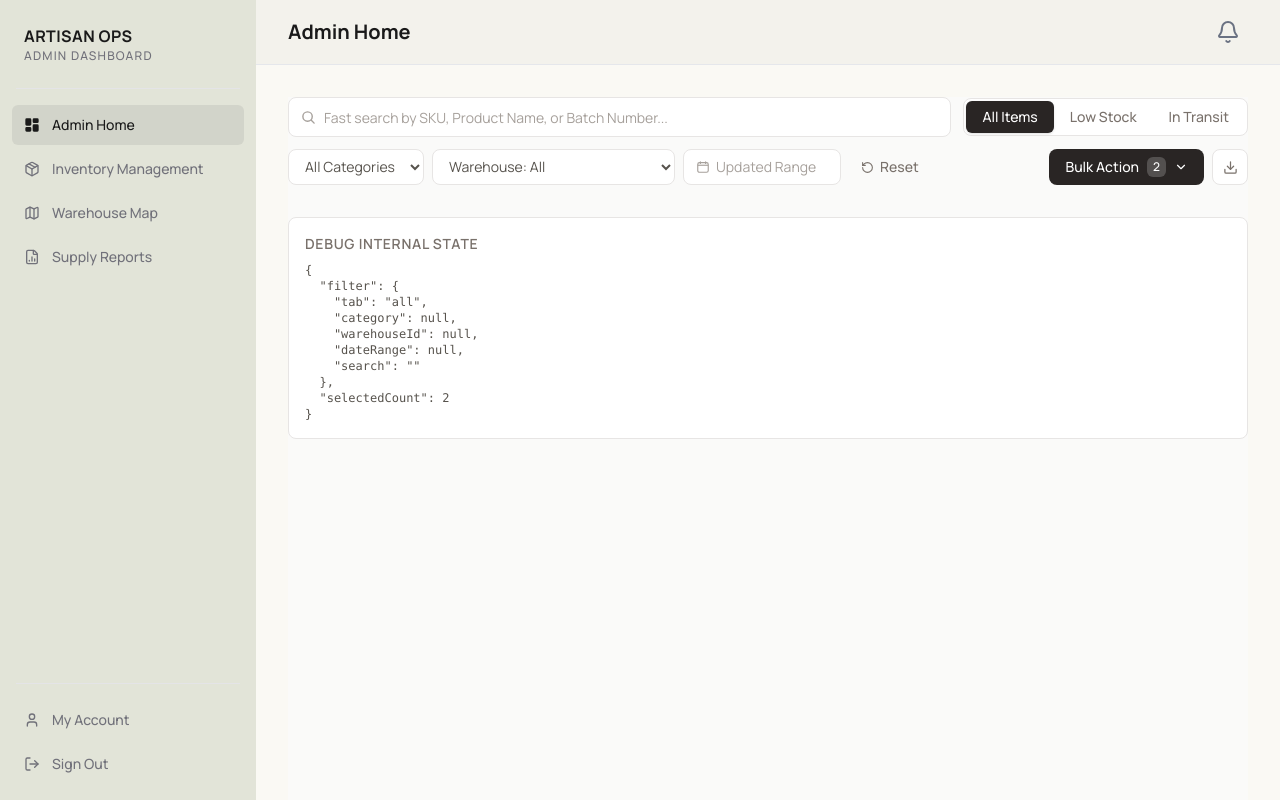
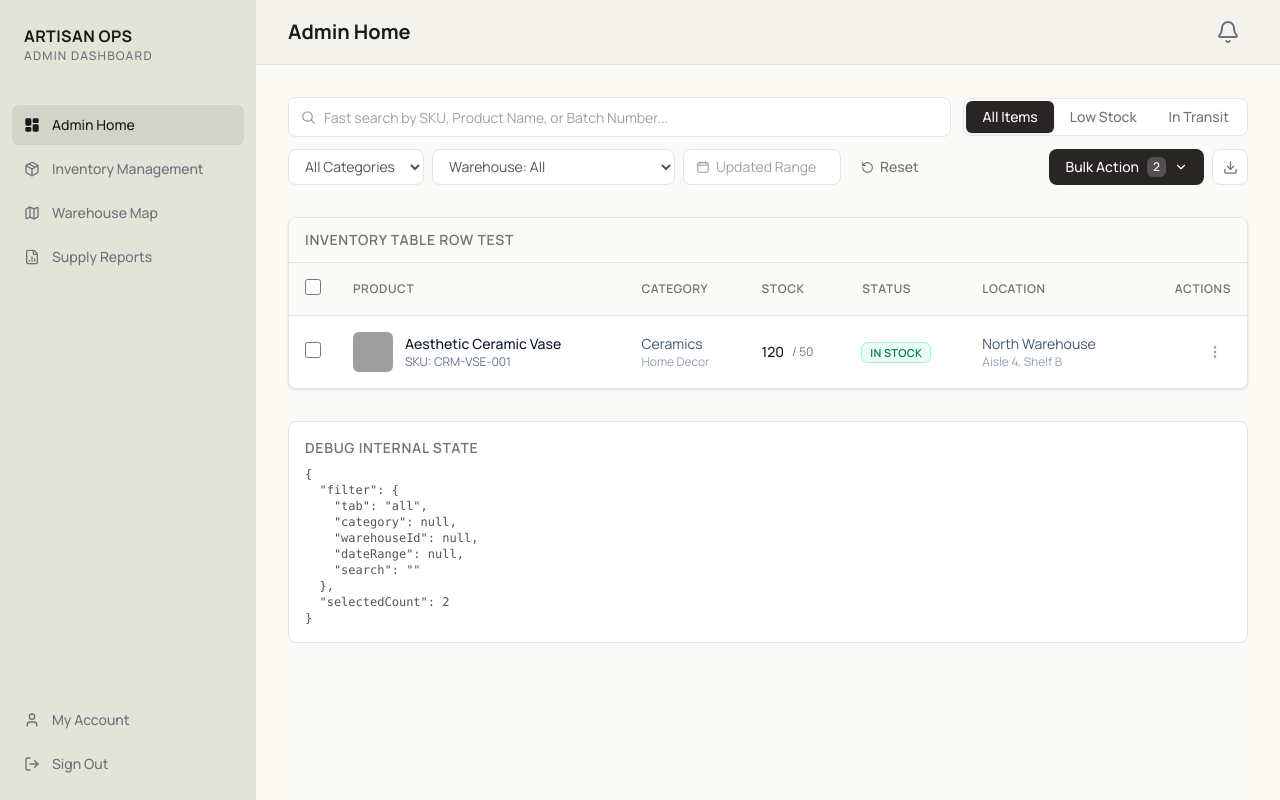
Before and after one commit to achmadsoewrdi/inventoryDashboard, a SvelteKit app: page / in a window 1280 px wide. Built offline with nearby package versions, Linux system fonts and the light colour scheme; grey boxes are pictures that could not be loaded.

Commit message:
feat: add InventoryTableRow component and test implementation

```diff
--- /dev/null
+++ b/src/lib/components/features/Inventory/InventoryTableRow.svelte
@@ -0,0 +1,122 @@
+<script lang="ts">
+	import type { InventoryItem } from '$lib/types/types';
+	import Badge from '$lib/components/global/Badge.svelte';
+
+	interface Props {
+		item: InventoryItem;
+		selected?: boolean;
+		onToggleSelection?: (id: number) => void;
+	}
+
+	let { item, selected = false, onToggleSelection }: Props = $props();
+
+	function handleSelection() {
+		if (onToggleSelection) {
+			onToggleSelection(item.id);
+		}
+	}
+</script>
+
+<tr class="border-b border-slate-100 pb-2 transition-colors last:border-b-0 hover:bg-slate-50">
+	<!-- Checkbox Column -->
+	<td class="w-12 p-4 text-center">
+		<input
+			type="checkbox"
+			checked={selected}
+			onchange={handleSelection}
+			class="h-4 w-4 rounded border-slate-300 text-blue-600 focus:ring-blue-600"
+		/>
+	</td>
+
+	<!-- Product Info Column -->
+	<td class="p-4">
+		<div class="flex items-center gap-3">
+			{#if item.imageUrl}
+				<img
+					src={item.imageUrl}
+					alt={item.name}
+					class="h-10 w-10 rounded-md bg-slate-100 object-cover"
+				/>
+			{:else}
+				<div
+					class="flex h-10 w-10 items-center justify-center rounded-md bg-slate-100 text-slate-400"
+				>
+					<!-- Fallback icon (can use lucide-svelte here) -->
+					<svg
+						xmlns="http://www.w3.org/2000/svg"
+						width="20"
+						height="20"
+						viewBox="0 0 24 24"
+						fill="none"
+						stroke="currentColor"
+						stroke-width="2"
+						stroke-linecap="round"
+						stroke-linejoin="round"
+						class="opacity-50"
+						><rect width="18" height="18" x="3" y="3" rx="2" ry="2" /><circle
+							cx="9"
+							cy="9"
+							r="2"
+						/><path d="m21 15-3.086-3.086a2 2 0 0 0-2.828 0L6 21" /></svg
+					>
+				</div>
+			{/if}
+			<div>
+				<div class="font-medium text-slate-900">{item.name}</div>
+				<div class="text-xs text-slate-500">SKU: {item.sku}</div>
+			</div>
+		</div>
+	</td>
+
+	<!-- Category Column -->
+	<td class="p-4 text-sm text-slate-600">
+		<div>{item.category}</div>
+		<div class="text-xs text-slate-400">{item.subCategory}</div>
+	</td>
+
+	<!-- Stock Column -->
+	<td class="p-4">
+		<div class="flex items-center gap-2">
+			<span class="text-sm font-medium text-slate-900">{item.currentStock}</span>
+			<span class="text-xs text-slate-500">/ {item.stockThreshold}</span>
+		</div>
+	</td>
+
+	<!-- Status Column -->
+	<td class="p-4">
+		<Badge status={item.status} />
+	</td>
+
+	<!-- Location Column -->
+	<td class="p-4 text-sm text-slate-600">
+		{#if item.location}
+			<span>{item.location.warehouse}</span>
+			<span class="block text-xs text-slate-400">{item.location.aisle}, {item.location.shelf}</span>
+		{:else}
+			<span class="text-slate-400 italic">Not Assigned</span>
+		{/if}
+	</td>
+
+	<!-- Actions Column (can be expanded later) -->
+	<td class="p-4 text-right">
+		<button class="p-2 text-slate-400 transition-colors hover:text-slate-600">
+			<!-- Three dots 'more options' icon -->
+			<svg
+				xmlns="http://www.w3.org/2000/svg"
+				width="16"
+				height="16"
+				viewBox="0 0 24 24"
+				fill="none"
+				stroke="currentColor"
+				stroke-width="2"
+				stroke-linecap="round"
+				stroke-linejoin="round"
+				><circle cx="12" cy="12" r="1" /><circle cx="12" cy="5" r="1" /><circle
+					cx="12"
+					cy="19"
+					r="1"
+				/></svg
+			>
+		</button>
+	</td>
+</tr>
--- a/src/routes/+page.svelte
+++ b/src/routes/+page.svelte
@@ -1,6 +1,7 @@
 <script lang="ts">
 	import FilterBar from '$lib/components/global/FilterBar.svelte';
-	import type { InventoryFilter, BulkActionOption } from '$lib/types/types';
+	import InventoryTableRow from '$lib/components/features/Inventory/InventoryTableRow.svelte';
+	import type { InventoryFilter, BulkActionOption, InventoryItem } from '$lib/types/types';
 
 	// Dummy state for FilterBar test
 	let filter = $state<InventoryFilter>({
@@ -23,6 +24,31 @@
 		{ id: 'export', label: 'Export Selected' },
 		{ id: 'delete', label: 'Delete Selected', destructive: true }
 	];
+
+	// Dummy data for InventoryTableRow test
+	const dummyItem: InventoryItem = {
+		id: 1,
+		name: 'Aesthetic Ceramic Vase',
+		category: 'Ceramics',
+		subCategory: 'Home Decor',
+		sku: 'CRM-VSE-001',
+		currentStock: 120,
+		stockThreshold: 50,
+		status: 'IN_STOCK',
+		location: {
+			aisle: 'Aisle 4',
+			shelf: 'Shelf B',
+			warehouse: 'North Warehouse',
+			warehouseId: 1
+		},
+		supplier: 'Artisan Clayworks Co.',
+		supplierId: 1,
+		imageUrl:
+			'https://images.unsplash.com/photo-1610701596007-11502861dcfa?q=80&w=200&auto=format&fit=crop',
+		updatedAt: new Date().toLocaleDateString()
+	};
+
+	let rowSelected = $state(false);
 
 	function handleFilterChange(newFilter: InventoryFilter) {
 		console.log('Filter changed:', newFilter);
@@ -54,6 +80,42 @@
 		onExport={handleExport}
 	/>
 
+	<!-- InventoryTableRow Component Test -->
+	<div class="mt-8 overflow-hidden rounded-lg border border-stone-200 bg-white shadow-sm">
+		<h2
+			class="border-b border-stone-200 bg-stone-50 px-4 py-3 text-sm font-semibold tracking-wider text-stone-500 uppercase"
+		>
+			Inventory Table Row Test
+		</h2>
+		<div class="overflow-x-auto">
+			<table class="w-full text-left text-sm whitespace-nowrap">
+				<thead
+					class="border-b border-stone-200 bg-stone-50 text-xs tracking-wider text-stone-500 uppercase"
+				>
+					<tr>
+						<th class="w-12 p-4 text-center">
+							<input type="checkbox" class="h-4 w-4 rounded border-stone-300" />
+						</th>
+						<th class="p-4 font-semibold">Product</th>
+						<th class="p-4 font-semibold">Category</th>
+						<th class="p-4 font-semibold">Stock</th>
+						<th class="p-4 font-semibold">Status</th>
+						<th class="p-4 font-semibold">Location</th>
+						<th class="p-4 text-right font-semibold">Actions</th>
+					</tr>
+				</thead>
+				<tbody>
+					<!-- Preview of the single row -->
+					<InventoryTableRow
+						item={dummyItem}
+						selected={rowSelected}
+						onToggleSelection={() => (rowSelected = !rowSelected)}
+					/>
+				</tbody>
+			</table>
+		</div>
+	</div>
+
 	<!-- Debug Output to display current state -->
 	<div class="mt-8 rounded-lg border border-stone-200 bg-white p-4">
 		<h2 class="mb-2 text-sm font-semibold tracking-wider text-stone-500 uppercase">
```
